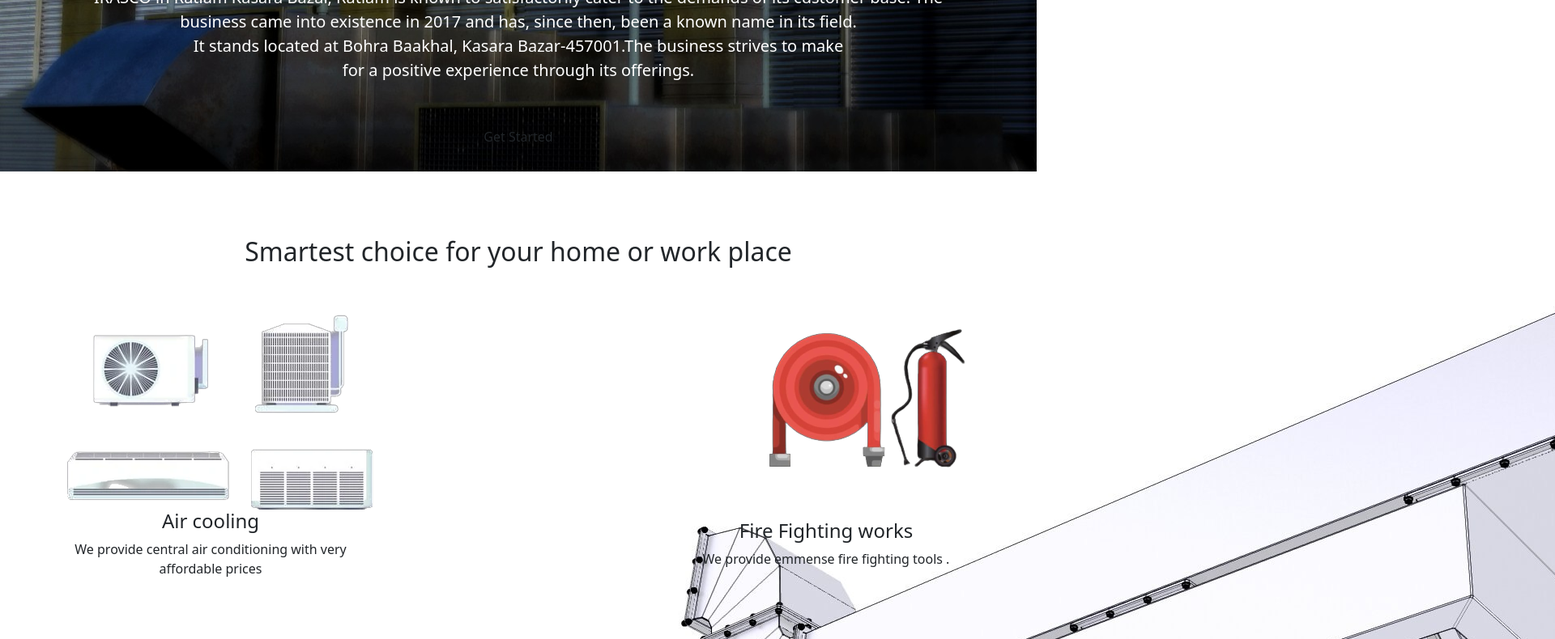
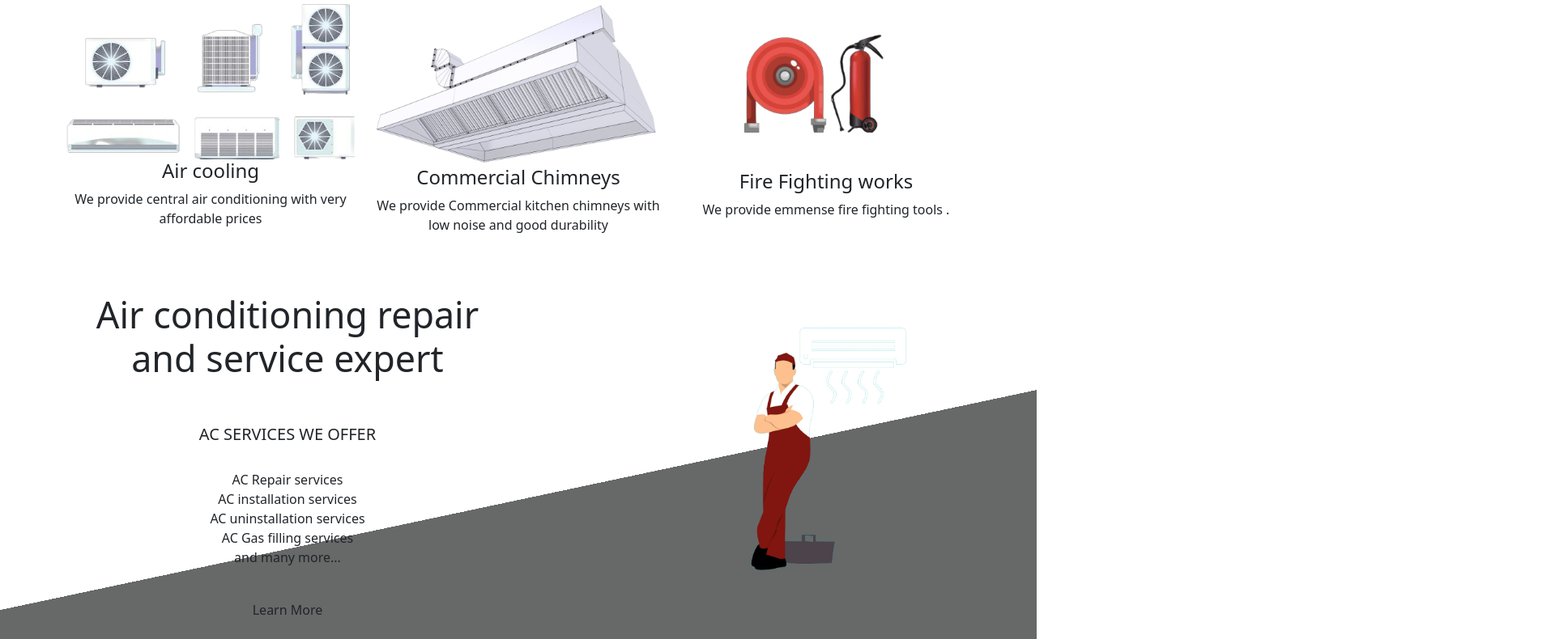
Before and after one commit to hussainwajda/IRASCO-website, a plain HTML site: page IRASCO/index.html in a window 1280 px wide. Shown: the part 714-1504 px from the top of the page at 81% size, 1920 px wide, since content can reach past the window. Drawn offline with nearby package versions, Linux system fonts and the light colour scheme.

Commit message:
index.html

```diff
--- a/IRASCO/index.html
+++ b/IRASCO/index.html
@@ -7,9 +7,9 @@
     <meta name="description" content="IRASCO commercial company">
     <link rel="icon" href="img/icon.png" sizes="32x32" type="image/png">
     <!-- custom.css -->
-    <link rel="stylesheet" href="css style/custom.css">
+    <link rel="stylesheet" href="css_style/custom.css">
     <!-- bootstrap.min.css -->
-    <link rel="stylesheet" href="css style/bootstrap.min.css">
+    <link rel="stylesheet" href="css_style/bootstrap.min.css">
 	<!-- font-awesome -->
     <link rel="stylesheet" href="font-awesome-4.7.0/css/font-awesome.min.css">
 
```
